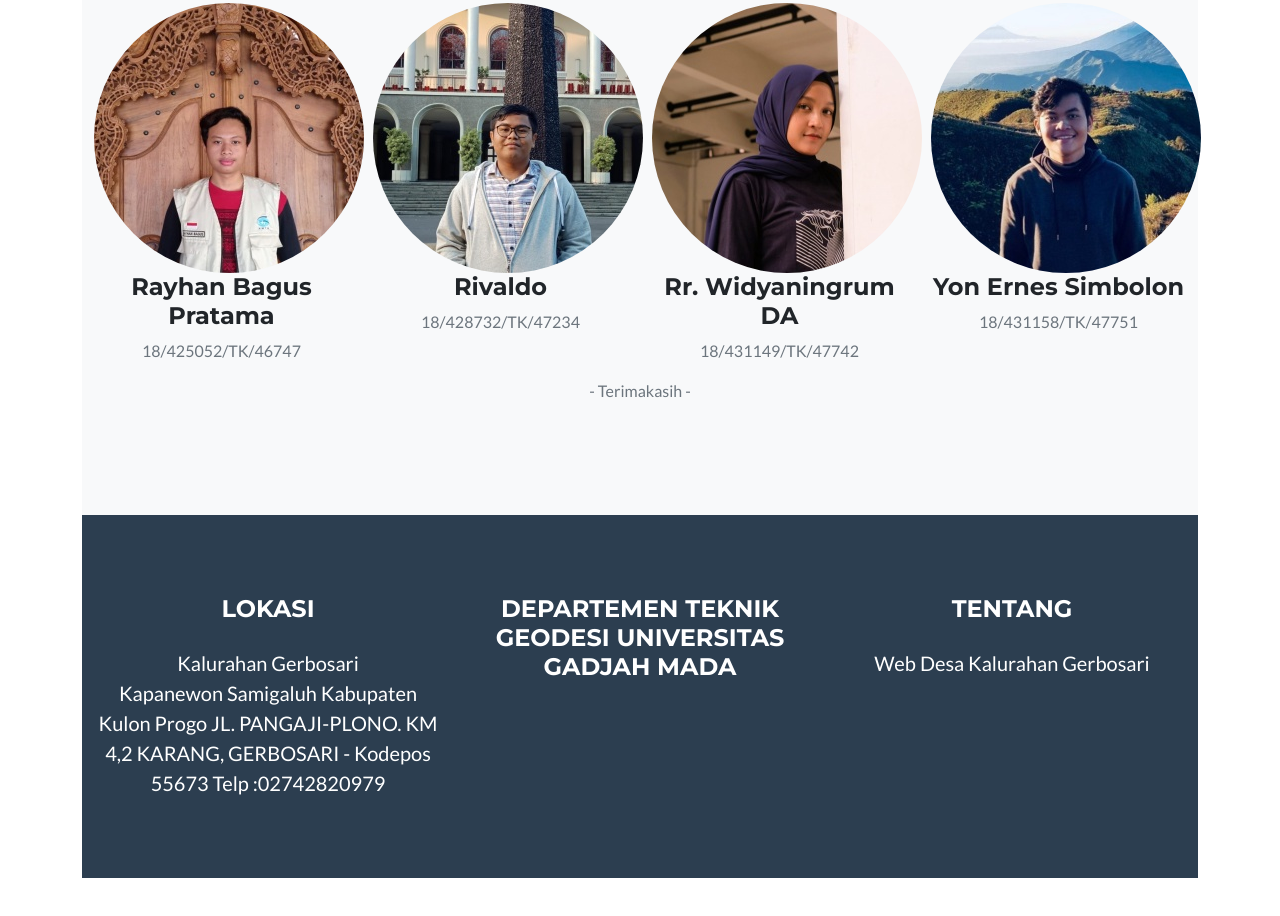
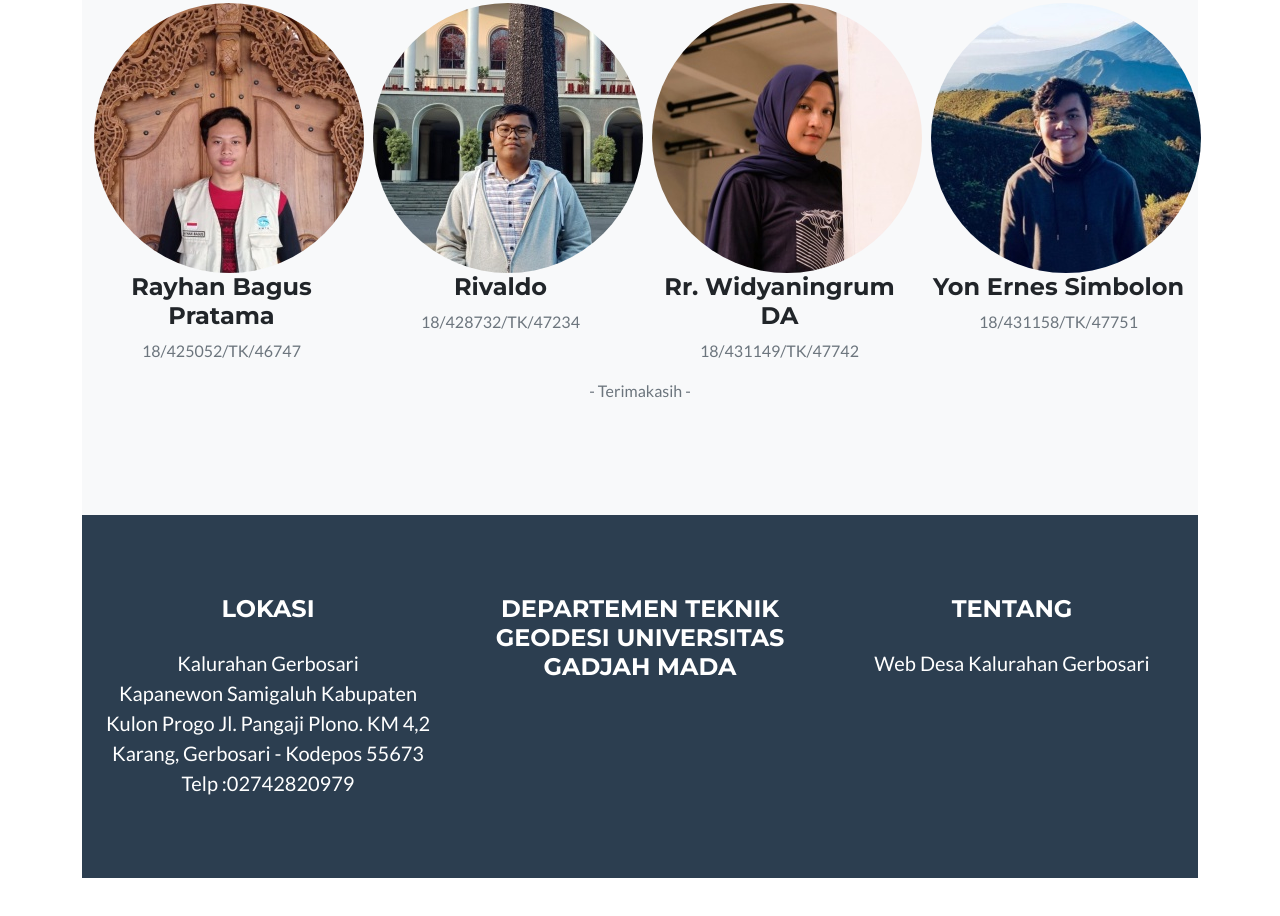
Before and after one commit to rivaldo1999/SIGDES_Gerbosari.github.io, a plain HTML site: page index.html in a window 1280 px wide. Shown: the part 3027-3943 px from the top of the page. Drawn offline with nearby package versions, Linux system fonts and the light colour scheme.

Commit message:
Update index.html

```diff
--- a/index.html
+++ b/index.html
@@ -162,7 +162,7 @@
                         <p class="lead mb-0">
                             Kalurahan Gerbosari
                             <br />
-                            Kapanewon Samigaluh Kabupaten Kulon Progo JL. PANGAJI-PLONO. KM 4,2 KARANG, GERBOSARI - Kodepos 55673 Telp :02742820979
+                            Kapanewon Samigaluh Kabupaten Kulon Progo Jl. Pangaji Plono. KM 4,2 Karang, Gerbosari - Kodepos 55673 Telp :02742820979
                         </p>
                     </div>
                     <!-- Footer Social Icons-->
```
